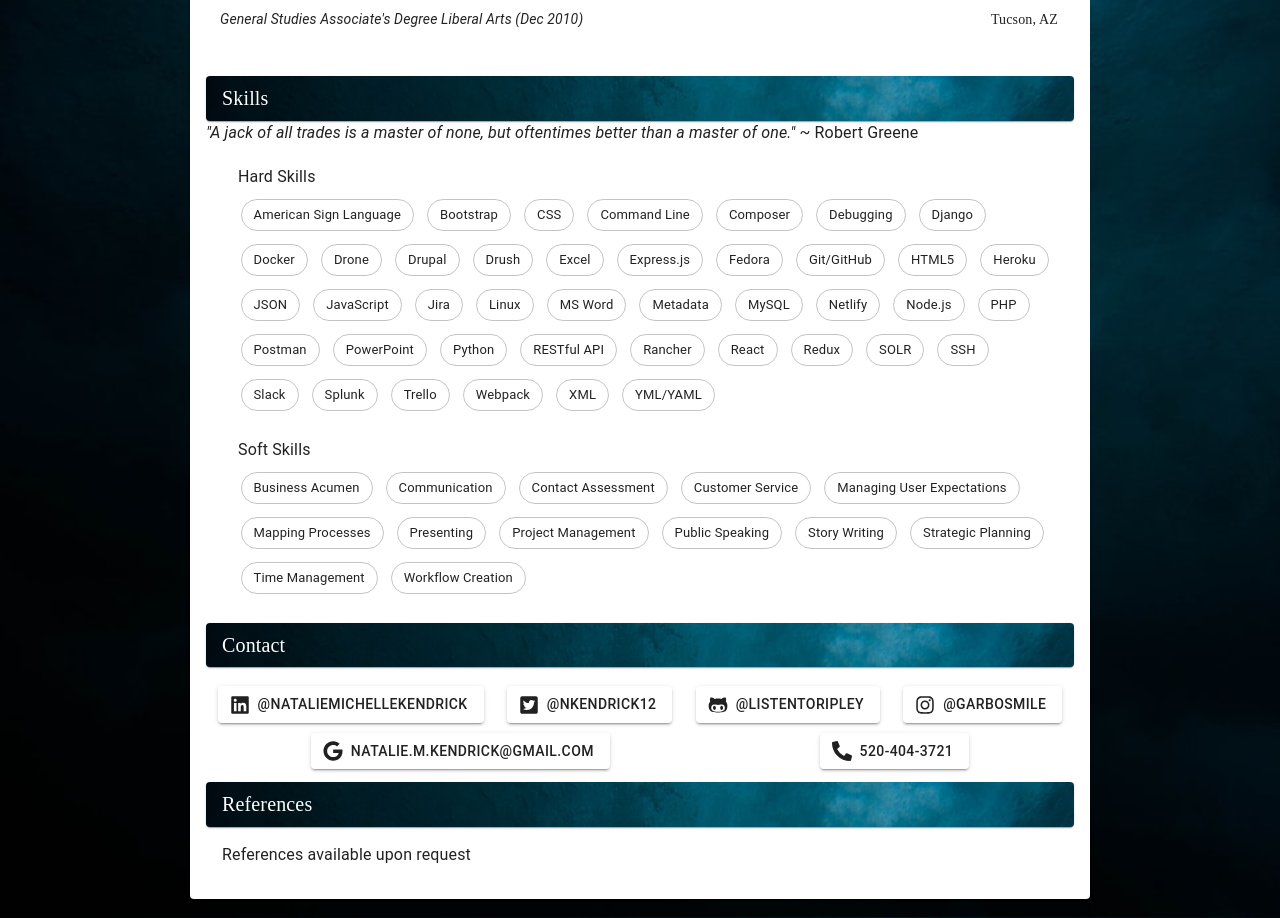
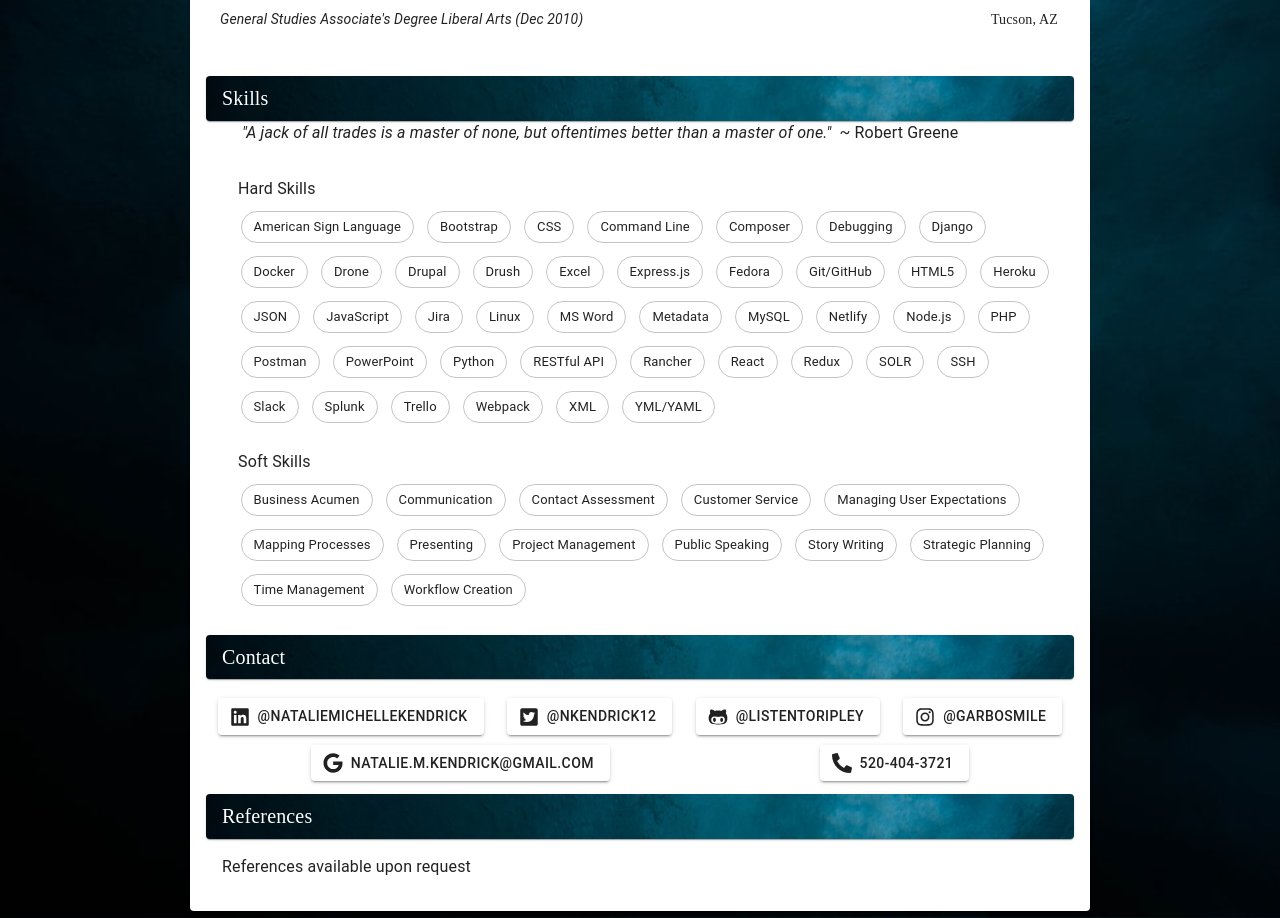
Before and after one commit to listenToRipley/nataliekendrick, a React (Create React App) app: page /resume in a window 1280 px wide. Shown: the part 1961-2879 px from the top of the page. Built offline with nearby package versions, Linux system fonts and the light colour scheme.

Commit message:
add class

```diff
--- a/src/Components/ResumeSkills.js
+++ b/src/Components/ResumeSkills.js
@@ -111,7 +111,7 @@ const ResumeSkills = () => {
       </Paper>
 
       <div>
-      <Typography><em>"A jack of all trades is a master of none, but oftentimes better than a master of one."</em> ~ Robert Greene</Typography>
+      <Typography className={classes.skillList}><em>"A jack of all trades is a master of none, but oftentimes better than a master of one."</em> ~ Robert Greene</Typography>
       </div>
 
       <div className={classes.skillList}>
```
